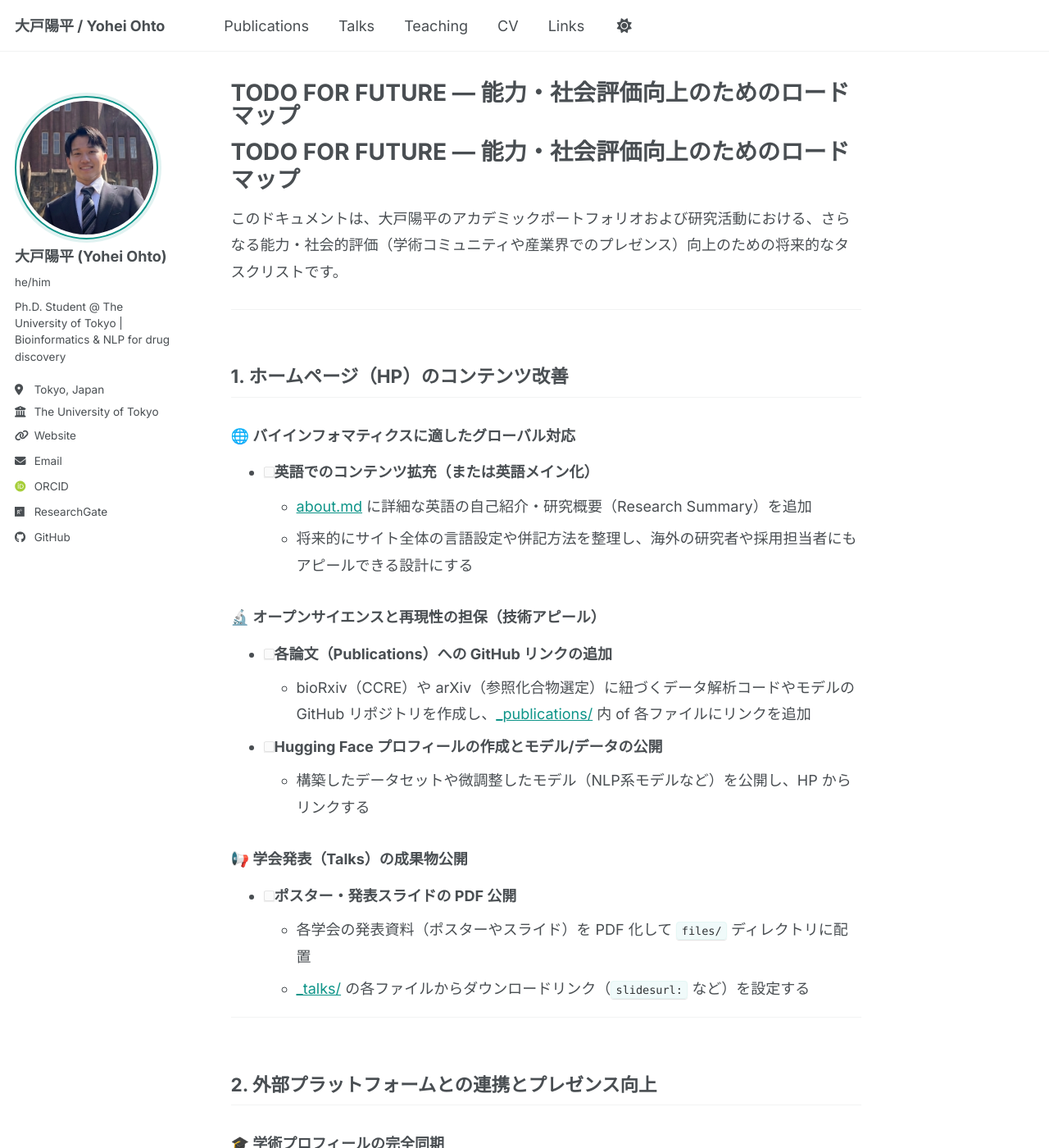
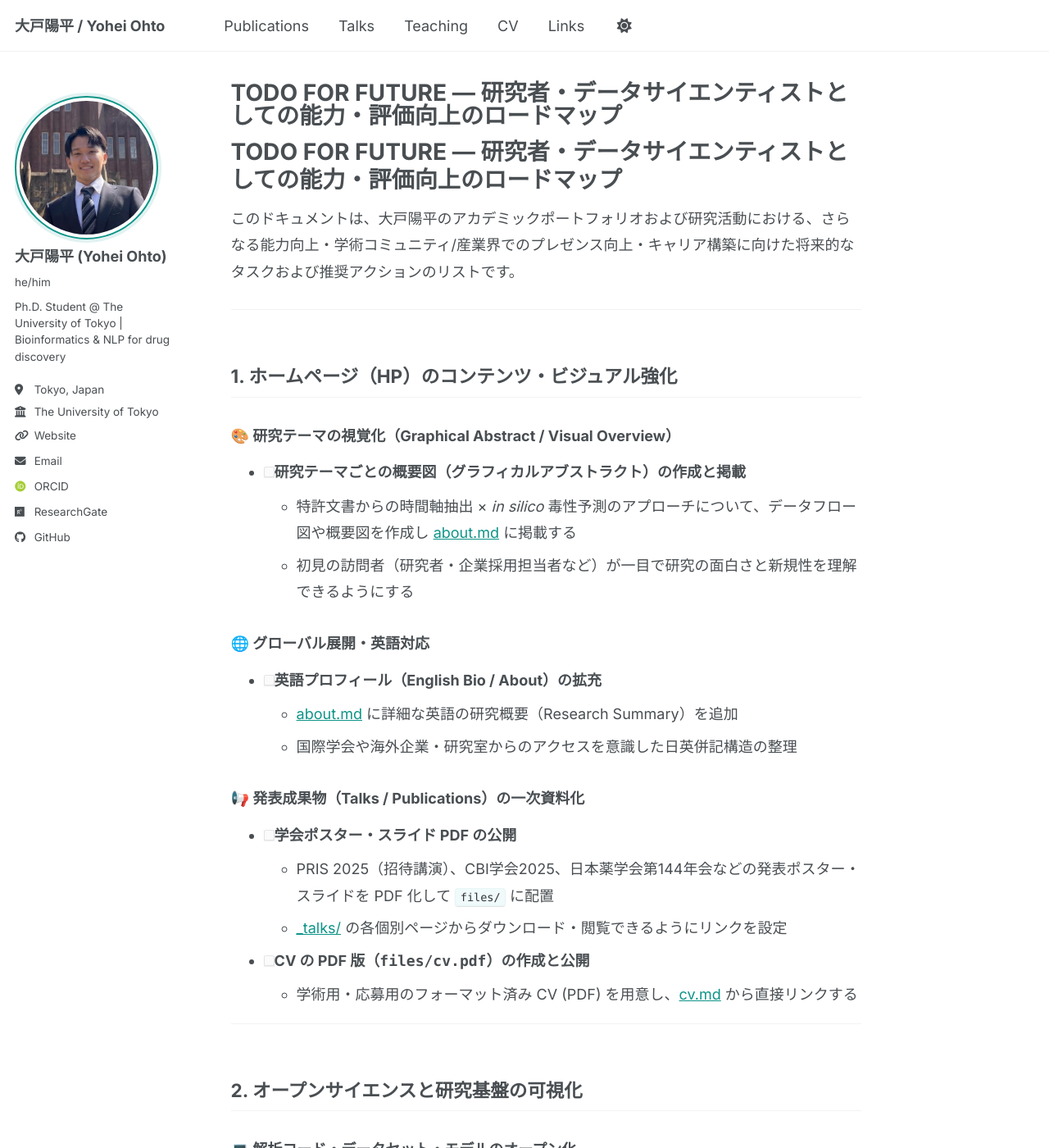
Before and after one commit to YoheiOhto/YoheiOhto.github.io, a Jekyll site: the page built from TODO_FOR_FUTURE.md, in a window 1280 px wide and 1400 px high. Shown: the whole window at 82% size. Built offline with Jekyll 4.4.1, drawn with Linux system fonts in a browser that asks for light colours; some web fonts are replaced; our own code applies the rules of GitHub Pages for plain Markdown files; a script bundle is joined from its source files by our own code; library files that are not in the unit come from our copies; some of the changed text lies outside the part shown.

Commit message:
260723 update for PFN internship

```diff
--- a/TODO_FOR_FUTURE.md
+++ b/TODO_FOR_FUTURE.md
@@ -1,41 +1,69 @@
-# TODO FOR FUTURE — 能力・社会評価向上のためのロードマップ
+# TODO FOR FUTURE — 研究者・データサイエンティストとしての能力・評価向上のロードマップ
 
-このドキュメントは、大戸陽平のアカデミックポートフォリオおよび研究活動における、さらなる能力・社会的評価（学術コミュニティや産業界でのプレゼンス）向上のための将来的なタスクリストです。
+このドキュメントは、大戸陽平のアカデミックポートフォリオおよび研究活動における、さらなる能力向上・学術コミュニティ/産業界でのプレゼンス向上・キャリア構築に向けた将来的なタスクおよび推奨アクションのリストです。
 
 ---
 
-## 1. ホームページ（HP）のコンテンツ改善
+## 1. ホームページ（HP）のコンテンツ・ビジュアル強化
 
-### 🌐 バイインフォマティクスに適したグローバル対応
-- [ ] **英語でのコンテンツ拡充（または英語メイン化）**
-  - [about.md](file:///D:/github/0-utils/YoheiOhto.github.io/_pages/about.md) に詳細な英語の自己紹介・研究概要（Research Summary）を追加
-  - 将来的にサイト全体の言語設定や併記方法を整理し、海外の研究者や採用担当者にもアピールできる設計にする
+### 🎨 研究テーマの視覚化（Graphical Abstract / Visual Overview）
+- [ ] **研究テーマごとの概要図（グラフィカルアブストラクト）の作成と掲載**
+  - 特許文書からの時間軸抽出 × *in silico* 毒性予測のアプローチについて、データフロー図や概要図を作成し [about.md](file:///D:/github/0-utils/YoheiOhto.github.io/_pages/about.md) に掲載する
+  - 初見の訪問者（研究者・企業採用担当者など）が一目で研究の面白さと新規性を理解できるようにする
 
-### 🔬 オープンサイエンスと再現性の担保（技術アピール）
-- [ ] **各論文（Publications）への GitHub リンクの追加**
-  - bioRxiv（CCRE）や arXiv（参照化合物選定）に紐づくデータ解析コードやモデルの GitHub リポジトリを作成し、[\_publications/](file:///D:/github/0-utils/YoheiOhto.github.io/_publications/) 内 of 各ファイルにリンクを追加
-- [ ] **Hugging Face プロフィールの作成とモデル/データの公開**
-  - 構築したデータセットや微調整したモデル（NLP系モデルなど）を公開し、HP からリンクする
+### 🌐 グローバル展開・英語対応
+- [ ] **英語プロフィール（English Bio / About）の拡充**
+  - [about.md](file:///D:/github/0-utils/YoheiOhto.github.io/_pages/about.md) に詳細な英語の研究概要（Research Summary）を追加
+  - 国際学会や海外企業・研究室からのアクセスを意識した日英併記構造の整理
 
-### 📢 学会発表（Talks）の成果物公開
-- [ ] **ポスター・発表スライドの PDF 公開**
-  - 各学会の発表資料（ポスターやスライド）を PDF 化して `files/` ディレクトリに配置
-  - [\_talks/](file:///D:/github/0-utils/YoheiOhto.github.io/_talks/) の各ファイルからダウンロードリンク（`slidesurl:` など）を設定する
+### 📢 発表成果物（Talks / Publications）の一次資料化
+- [ ] **学会ポスター・スライド PDF の公開**
+  - PRIS 2025（招待講演）、CBI学会2025、日本薬学会第144年会などの発表ポスター・スライドを PDF 化して `files/` に配置
+  - [\_talks/](file:///D:/github/0-utils/YoheiOhto.github.io/_talks/) の各個別ページからダウンロード・閲覧できるようにリンクを設定
+- [ ] **CV の PDF 版（`files/cv.pdf`）の作成と公開**
+  - 学術用・応募用のフォーマット済み CV (PDF) を用意し、[cv.md](file:///D:/github/0-utils/YoheiOhto.github.io/_pages/cv.md) から直接リンクする
 
 ---
 
-## 2. 外部プラットフォームとの連携とプレゼンス向上
+## 2. オープンサイエンスと研究基盤の可視化
 
-### 🎓 学術プロフィールの完全同期
+### 💻 解析コード・データセット・モデルのオープン化
+- [ ] **論文・プレプリントに紐づく GitHub リポジトリの作成**
+  - arXiv（参照化合物選定）や bioRxiv（細胞間関係抽出）のデータ処理コード・モデル学習コードを整頓し、公開リポジトリとして整備
+  - [\_publications/](file:///D:/github/0-utils/YoheiOhto.github.io/_publications/) の各記事に GitHub リンクを追加
+- [ ] **Hugging Face Hub / Zenodo での成果物公開**
+  - 構築した創薬NLPモデル、特許データセット、学習済みアノテーションモデル等を Hugging Face や Zenodo（DOI付与）で公開し、研究の再現性と影響力を高める
+
+---
+
+## 3. アカデミック・プロフェッショナルブランディング
+
+### 🎓 研究者 ID・プロフィールの完全同期
+- [x] **ORCID の設定**（`_config.yml` に登録済み: `0009-0006-3116-3007`）
+  - 論文投稿時・プレプリント公開時に必ず ORCID を紐づけ、自動実績収集を有効化する
 - [ ] **Google Scholar 公開プロフィールの作成**
-  - arXiv / bioRxiv の論文が自動で集約されるようにし、被引用数（Citations）を可視化する
+  - arXiv / bioRxiv / 査読付き論文の被引用数（Citations）や h-index をトラッキングできるようにプロフィールを作成
   - 作成後、`_config.yml` の `googlescholar:` フィールドに設定
-- [ ] **LinkedIn プロフィールの作成**
-  - 英語での研究業績・スキルセットをまとめ、国内外の企業やアカデミアとのマッチング機会を増やす
-  - 作成後、`_config.yml` の `linkedin:` フィールドに設定
+- [ ] **LinkedIn プロフィールの作成・更新**
+  - PFN インターン等の経歴や研究領域、スキルセット（Python, PyTorch, RDKit, NLP）を英語でまとめ、産業界・海外企業とのネットワーキング基盤を作る
 
-### ✍️ 技術ブログやSNSでの発信
-- [ ] **技術記事の執筆と発信**
-  - 創薬×NLPにおけるデータ処理やパイプライン構築の知見（例：特許データのパース、RDKit等の利用法）を Zenn や Qiita 等に投稿し、HP からもアクセス可能にする
-- [ ] **論文の「Paper Thread」発信**
-  - 新たなプレプリント投稿や論文受理のタイミングで、X (Twitter) や LinkedIn を用いて数枚のスライドと共に解説スレッドを投稿し、認知度を高める
+### 🤝 インターン・共同研究の成果と還元
+- [ ] **PFN（Preferred Networks）ヘルスケア領域インターン成果の還元**
+  - 最先端の AI / 機械学習エンジニアリング手法、大規模データ処理のノウハウを自身の創薬 NLP / 毒性予測研究に取り入れる
+  - （公表可能な範囲で）インターンでの学びや技術的知見を技術ブログ（Zenn / Qiita）や学会等で発信する
+
+### 🏆 学会コミュニティへの貢献・プレゼンス発揮
+- [ ] **PRIS 2026 オーガナイザー活動のアピール**
+  - 第41回日本薬物動態学会 学生・若手企業研究者シンポジウム（PRIS 2026）での企画・運営実績を適宜 HP や CV に更新
+- [ ] **国際学会（ISMB, ECCB, RECOMB, ACS, AACR 等）での発表・論文投稿**
+  - 博士課程期間中に海外主要学会での発表を行い、グローバルな学術コミュニティでの認知度を高める
+
+---
+
+## 4. アウトリーチと技術発信
+
+### ✍️ 技術ブログ・解説スレッドの発信
+- [ ] **Qiita / Zenn での知見共有**
+  - 特許データのパース、RDKit による化学構造アノテーション、創薬 NLP パイプライン構築などの技術記事を発行し、HP からリンクする
+- [ ] **Paper Thread（X / LinkedIn）の投稿**
+  - 新規論文・プレプリント採択時に、要点をまとめた図付き解説スレッドを投稿し、研究成果のアウトリーチを推進する
--- a/_data/cv.json
+++ b/_data/cv.json
@@ -20,7 +20,16 @@
       }
     ]
   },
-  "work": [],
+  "work": [
+    {
+      "company": "株式会社Preferred Networks",
+      "position": "夏期インターンシップ（ヘルスケア領域）",
+      "website": "https://www.preferred.jp/",
+      "startDate": "2026-08",
+      "endDate": "2026-09",
+      "summary": "ヘルスケア・バイオ領域におけるAI・機械学習技術の適用とデータ解析。"
+    }
+  ],
   "education": [
     {
       "institution": "東京大学大学院 薬学系研究科",
```
Also changed, not shown: _pages/about.md (+5 -0 lines), _pages/cv.md (+1 -1 lines).
